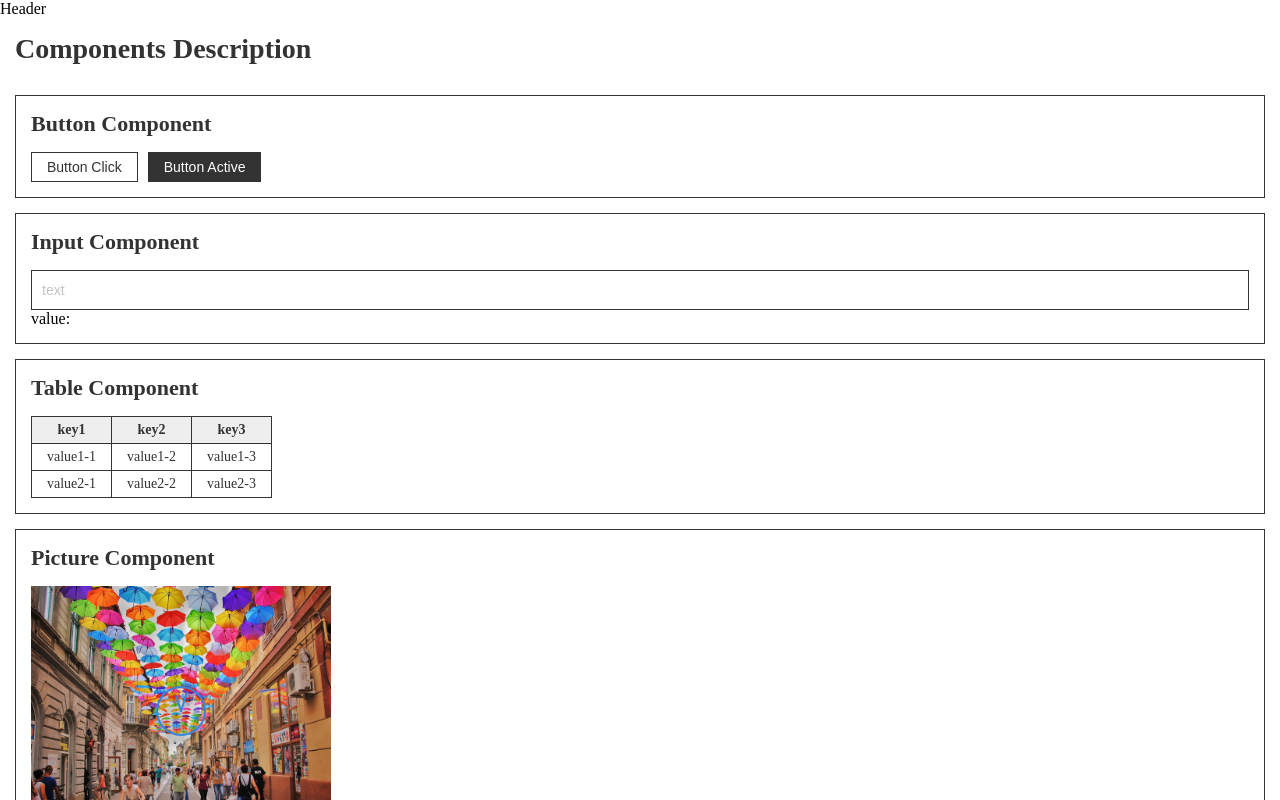
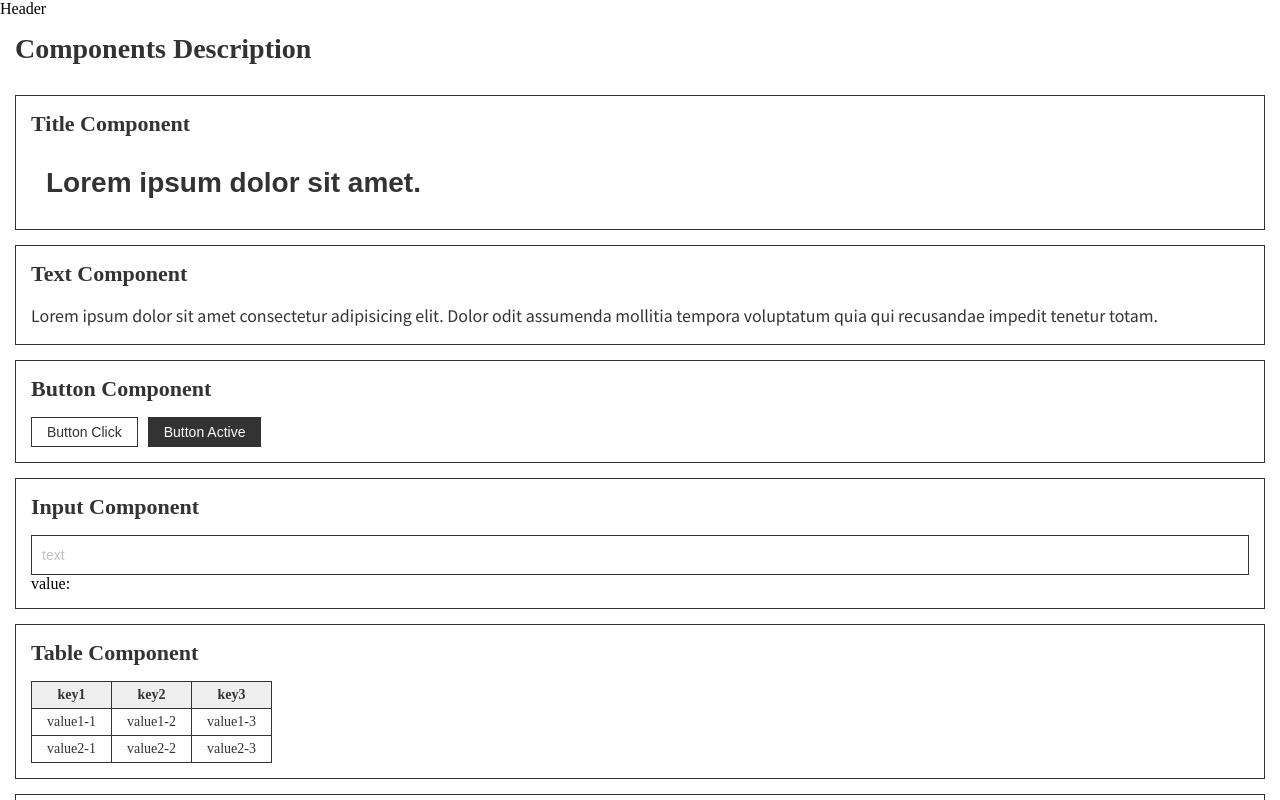
Before and after one commit to wknowpark797/next-culture-portfolio, a Next.js app: page /dev in a window 1280 px wide. Shown: the top 800 px of the page. Built offline with nearby package versions, Linux system fonts and the light colour scheme.

Commit message:
Title.jsx, Text.jsx 텍스트 컴포넌트 생성

```diff
--- /dev/null
+++ b/components/atoms/Text/Text.jsx
@@ -0,0 +1,29 @@
+import React from 'react';
+import Link from 'next/link';
+import { Noto_Sans_KR } from 'next/font/google';
+import { useRouter } from 'next/router';
+import clsx from 'clsx';
+import styles from './Text.module.scss';
+
+const notoSans = Noto_Sans_KR({
+	subsets: ['latin'],
+	weight: ['200', '400', '700'],
+	preload: true,
+	variable: '--font-notoSans',
+	display: 'block',
+	adjustFontFallback: true,
+});
+
+export function Text({ style, className, tag = 'p', url, children }) {
+	const router = useRouter();
+	const currentPath = router.pathname;
+
+	return React.createElement(
+		tag,
+		{
+			style,
+			className: clsx(styles.txt, className, notoSans.variable, currentPath === url ? styles.on : ''),
+		},
+		url ? React.createElement(Link, { href: url }, children) : children
+	);
+}
--- /dev/null
+++ b/components/atoms/Text/Text.module.scss
@@ -0,0 +1,7 @@
+.txt {
+	font-family: var(--font-notoSans);
+	font-size: 16px;
+	font-weight: 400;
+	line-height: 1.7;
+	color: #333;
+}
--- /dev/null
+++ b/components/atoms/Text/Title.jsx
@@ -0,0 +1,25 @@
+import React from 'react';
+import Link from 'next/link';
+import { Noto_Serif_KR } from 'next/font/google';
+import clsx from 'clsx';
+import styles from './Title.module.scss';
+
+const notoSerif = Noto_Serif_KR({
+	subsets: ['latin'],
+	weight: ['200', '400', '700'],
+	preload: true,
+	variable: '--font-notoSerif',
+	display: 'block',
+	adjustFontFallback: true,
+});
+
+export function Title({ style, className, tag = 'h1', url, children }) {
+	return React.createElement(
+		tag,
+		{
+			style,
+			className: clsx(styles.tit, className, notoSerif.variable),
+		},
+		url ? React.createElement(Link, { href: url }, children) : children
+	);
+}
--- /dev/null
+++ b/components/atoms/Text/Title.module.scss
@@ -0,0 +1,6 @@
+.tit {
+	font-family: var(--font-notoSerif);
+	font-size: 30px;
+	font-weight: 700;
+	color: #333;
+}
--- a/pages/dev/index.jsx
+++ b/pages/dev/index.jsx
@@ -1,4 +1,6 @@
 import Head from 'next/head';
+import { Title } from '@/components/atoms/Text/Title';
+import { Text } from '@/components/atoms/Text/Text';
 import { Btn } from '@/components/atoms/Button/Btn';
 import { Input } from '@/components/atoms/Form/Input';
 import { Table } from '@/components/atoms/Table/Table';
@@ -19,6 +21,19 @@ function index() {
 
 			<section className={clsx(styles.dev)}>
 				<h1>Components Description</h1>
+
+				<article>
+					<h2>Title Component</h2>
+					<Title>Lorem ipsum dolor sit amet.</Title>
+				</article>
+
+				<article>
+					<h2>Text Component</h2>
+					<Text>
+						Lorem ipsum dolor sit amet consectetur adipisicing elit. Dolor odit assumenda mollitia tempora voluptatum
+						quia qui recusandae impedit tenetur totam.
+					</Text>
+				</article>
 
 				<article>
 					<h2>Button Component</h2>
```
